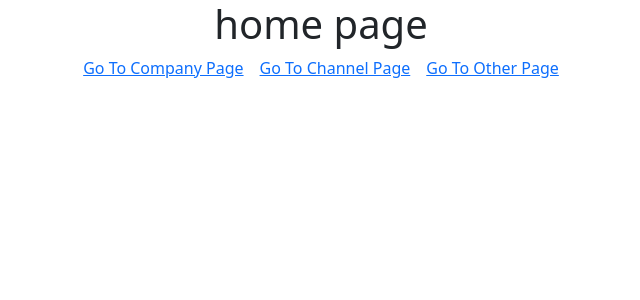
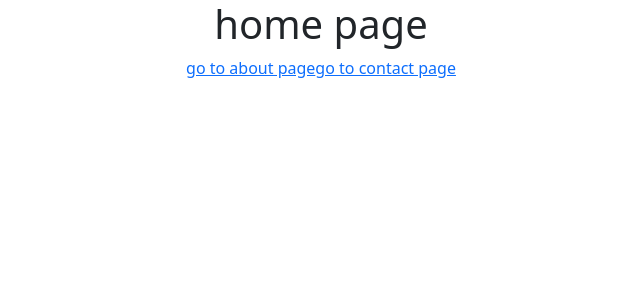
Before and after one commit to RAVIWITHGIT/React, a React (Create React App) app: page / in a window 1280 px wide. Shown: the top 300 px of the page, without its empty margins (319-959 px from the left). Built offline with nearby package versions, Linux system fonts and the light colour scheme.

Commit message:
useLocation in react.js

```diff
--- a/src/App.js
+++ b/src/App.js
@@ -1,6 +1,5 @@
 import React from 'react';
-import Myroute from './tut55_useNevegation/myroute';
-import Routing from './tut56_NestedRouting/routing';
+import Myrouting from './tut57_useLocation/myrouting';
 
 
 
@@ -9,7 +8,7 @@ import Routing from './tut56_NestedRouting/routing';
 function App() {
 
   return (
-    <Routing/>
+    <Myrouting/>
   );
 }
 
--- /dev/null
+++ b/src/tut57_useLocation/about.js
@@ -0,0 +1,14 @@
+import React from 'react'
+import { useLocation } from 'react-router-dom'
+
+const About = () => {
+  const mylocation = useLocation()
+  console.log(mylocation)
+  return (
+    <div className='text-center'>
+      <h1>about page</h1>
+    </div>
+  )
+}
+
+export default About
--- /dev/null
+++ b/src/tut57_useLocation/contact.js
@@ -0,0 +1,14 @@
+import React from 'react'
+import { useLocation } from 'react-router-dom'
+
+const Contact = () => {
+    const mylocation = useLocation()
+    console.log(mylocation)
+  return (
+    <div>
+      <h1>contact page</h1>
+    </div>
+  )
+}
+
+export default Contact
--- /dev/null
+++ b/src/tut57_useLocation/myrouting.js
@@ -0,0 +1,19 @@
+import React from 'react'
+import { BrowserRouter, Route, Routes } from 'react-router-dom'
+import Tut57 from './tut57'
+import About from './about'
+import Contact from './contact'
+
+const Myrouting = () => {
+  return (
+    <>
+      <Routes>
+        <Route path='/' element={<Tut57/>}/>
+        <Route path='/about' element={<About/>}/>
+        <Route path='/contact' element={<Contact/>}/>
+      </Routes>
+    </>
+  )
+}
+
+export default Myrouting
--- /dev/null
+++ b/src/tut57_useLocation/tut57.js
@@ -0,0 +1,26 @@
+/* ******************************** useLocation **************************************
+1. we use uselocation in about.js file
+2. useLocation hook return a object , in object present 5 key value pair
+  I. hash ----> when we write or set hash in url exa ==> http://localhost:3000/about/#xyz
+  II. key ---> when we give another component then a unique key present in every component
+  III. pathname --> you know about it
+  Iv. search --> search query/search param in url exa ==> http://localhost:3000/about/?age=20
+  v. State --> what value in state ,when we send data about file
+
+*/
+
+import React, { useState } from 'react'
+import { NavLink } from 'react-router-dom'
+
+const Tut57 = () => {
+    const [state,setstate] = useState('ravi')
+  return (
+    <div className='text-center'>
+      <h1>home page</h1>
+      <NavLink to="/about" state={state}>go to about page</NavLink>
+      <NavLink to="/contact">go to contact page</NavLink>
+    </div>
+  )
+}
+
+export default Tut57
```
